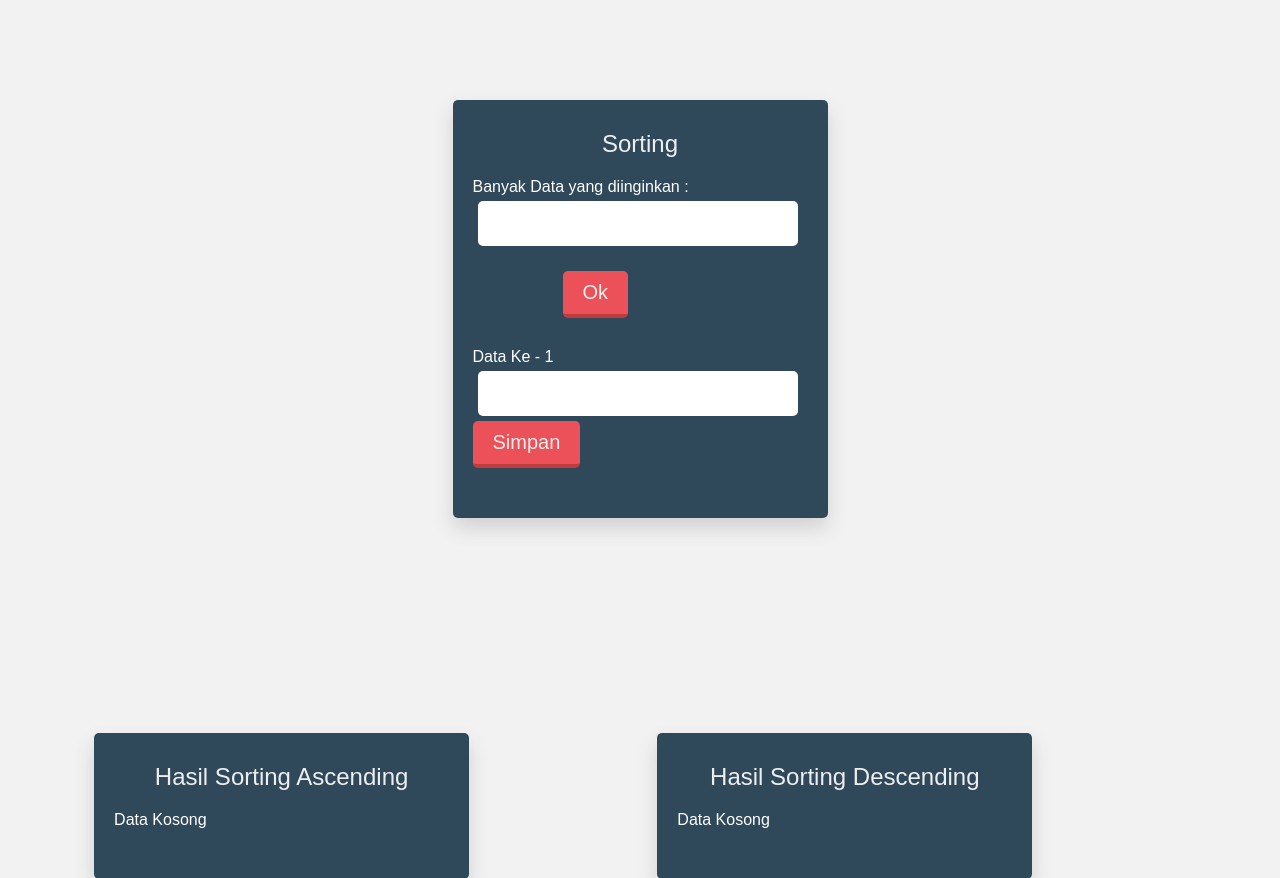
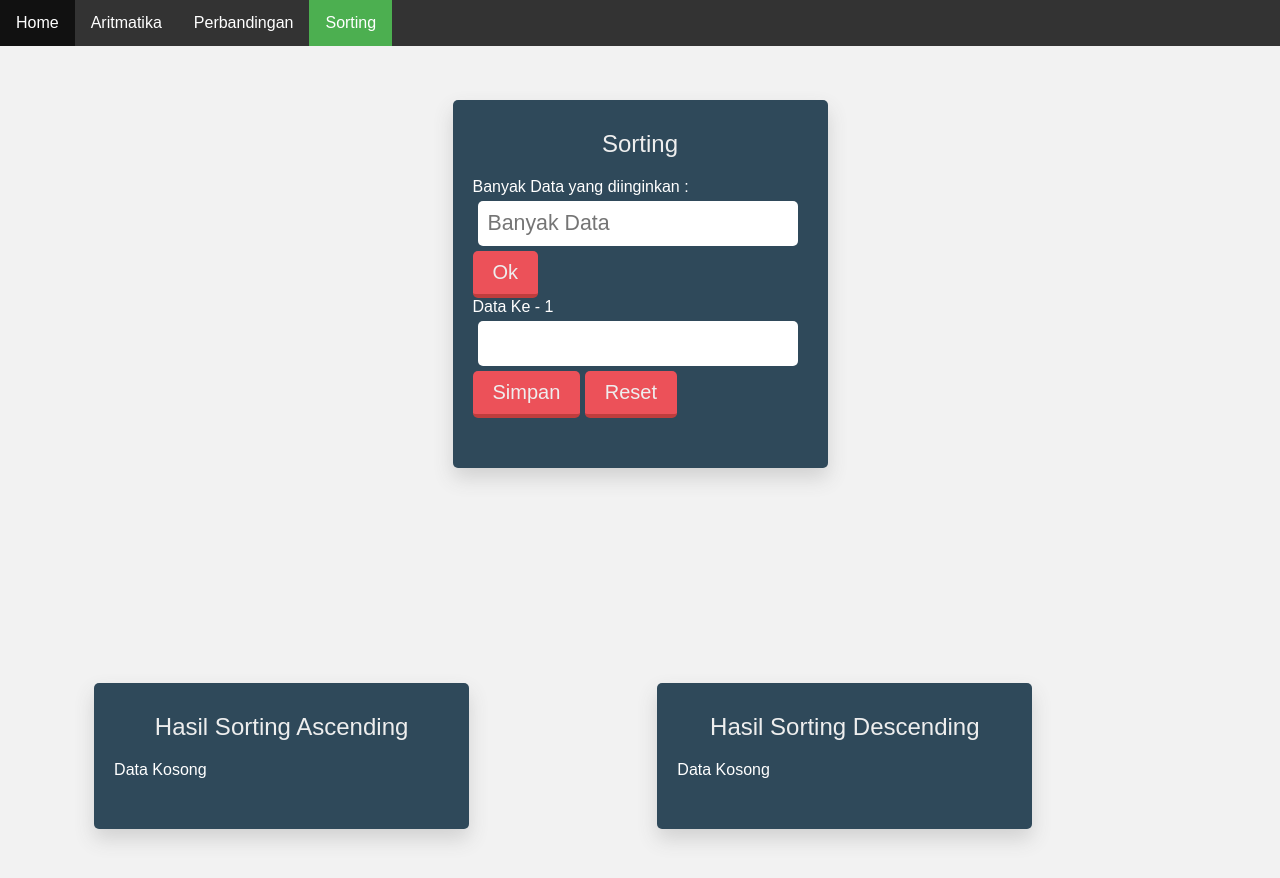
Before and after one commit to akramram/Webkeren, a PHP site: page /Sorting.php in a window 1280 px wide. Shown: the top 878 px of the page. After the commit the page ends 842 px from the top, so only its background shows below. Run offline with PHP 8.4, Linux system fonts and the light colour scheme.

Commit message:
Tambah Navbar

```diff
--- a/Sorting.php
+++ b/Sorting.php
@@ -5,15 +5,23 @@
 	<link rel="stylesheet" href="./css/style.css">
 </head>
 <body>
-
+	<nav>
+		<ul>
+			<li><a href="index.php">Home</a></li>
+			<li><a href="aritmatika.php">Aritmatika</a></li>
+			<li><a href="perbandingan.php">Perbandingan</a></li>
+			<li><a class="active" href="sorting.php">Sorting</a></li>
+		</ul>
+	</nav>
 	<div class="kalkulator">
 		<h2 class="judul">Sorting</h2>
 
 		<form method="get" name="frm" action="Sorting.php">
 			<label style="color:white;">Banyak Data yang diinginkan : </label>
-			<input name="jumlah" class="bil" type="number" />
+			<input name="jumlah" class="bil" type="number" placeholder="Banyak Data" />
 
-			<input type="submit" name="btnJumlah" class="tombolbd"value="Ok" />
+			<input type="submit" name="btnJumlah" class="tombol" value="Ok" />
+
 
 		</form>
 
@@ -66,7 +74,11 @@
 
 				</table>
 <input type="submit" class="tombol" name="btnOk" value="Simpan" />
+<button type="reset" class="tombol" value="Reset">Reset</button>
+
 			</form>
+			<div style="color:white">
+
 				<?php
 
 				if(isset($_POST['btnOk'])){
@@ -75,12 +87,13 @@
 
 					foreach($nama as $key => $val){
 
-					echo 'Data ke - ' .$key. ' = '.$nama[$key].' <br/>';
+						echo 'Data ke - ' .($key+1). ' = '.$nama[$key].' <br/>';
 
 					}
 
 				}
 				?>
+			</div>
 
 
 		</div>
--- a/css/style.css
+++ b/css/style.css
@@ -146,3 +146,35 @@ body{
 .container {
     padding: 2px 16px;
 }
+
+nav ul {
+    list-style-type: none;
+		width: 100%;
+    margin: 0;
+    padding: 0;
+    overflow: hidden;
+    background-color: #333;
+    position: -webkit-sticky; /* Safari */
+    position: fixed;
+    top: 0;
+}
+
+nav li {
+    float: left;
+}
+
+nav li a {
+    display: block;
+    color: white;
+    text-align: center;
+    padding: 14px 16px;
+    text-decoration: none;
+}
+
+nav li a:hover {
+    background-color: #111;
+}
+
+.active {
+    background-color: #4CAF50;
+}
```
Also changed, not shown: aritmatika.php (+8 -0 lines), index.php (+8 -0 lines), perbandingan.php (+8 -0 lines). Lines whose indentation alone changed are shown as unchanged.
